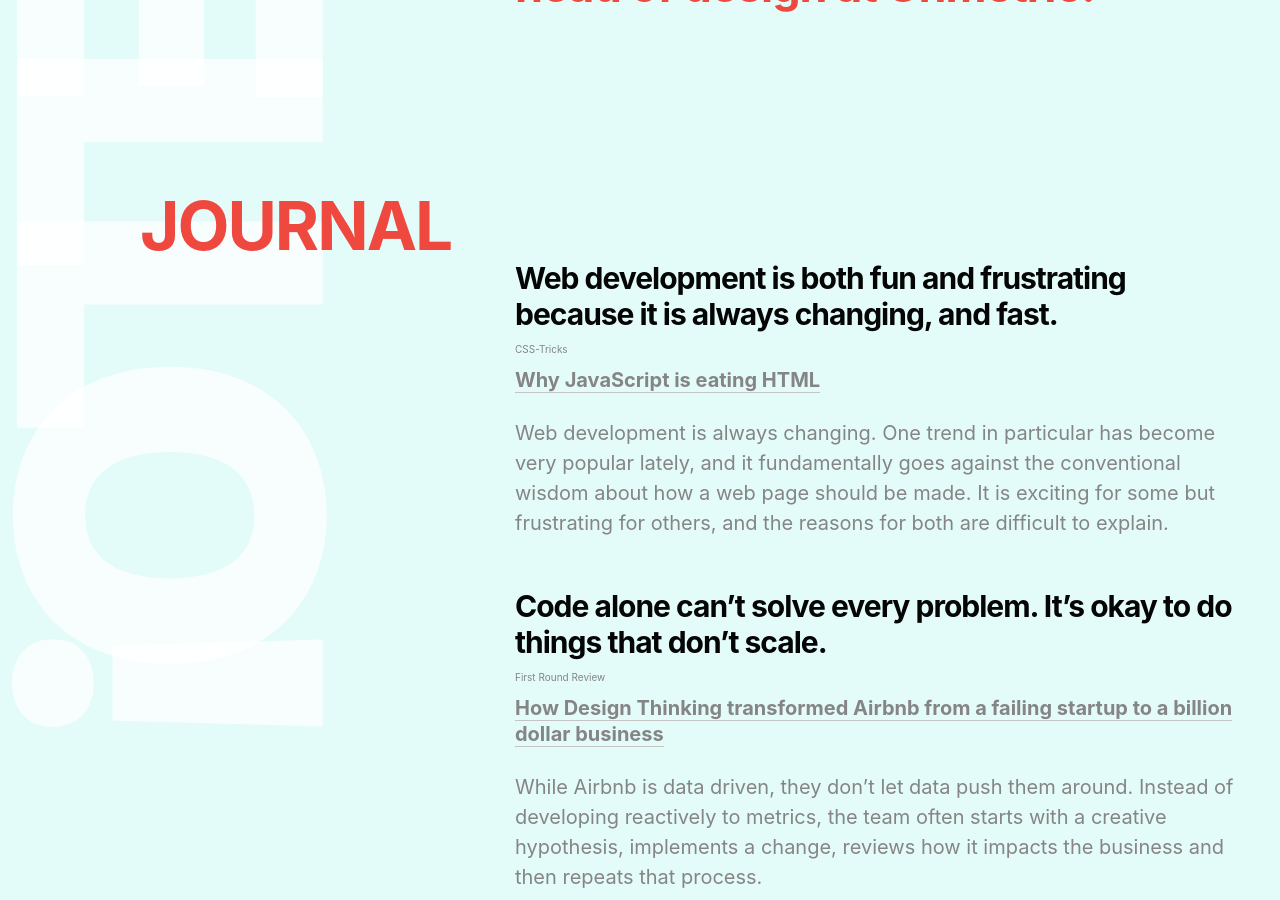
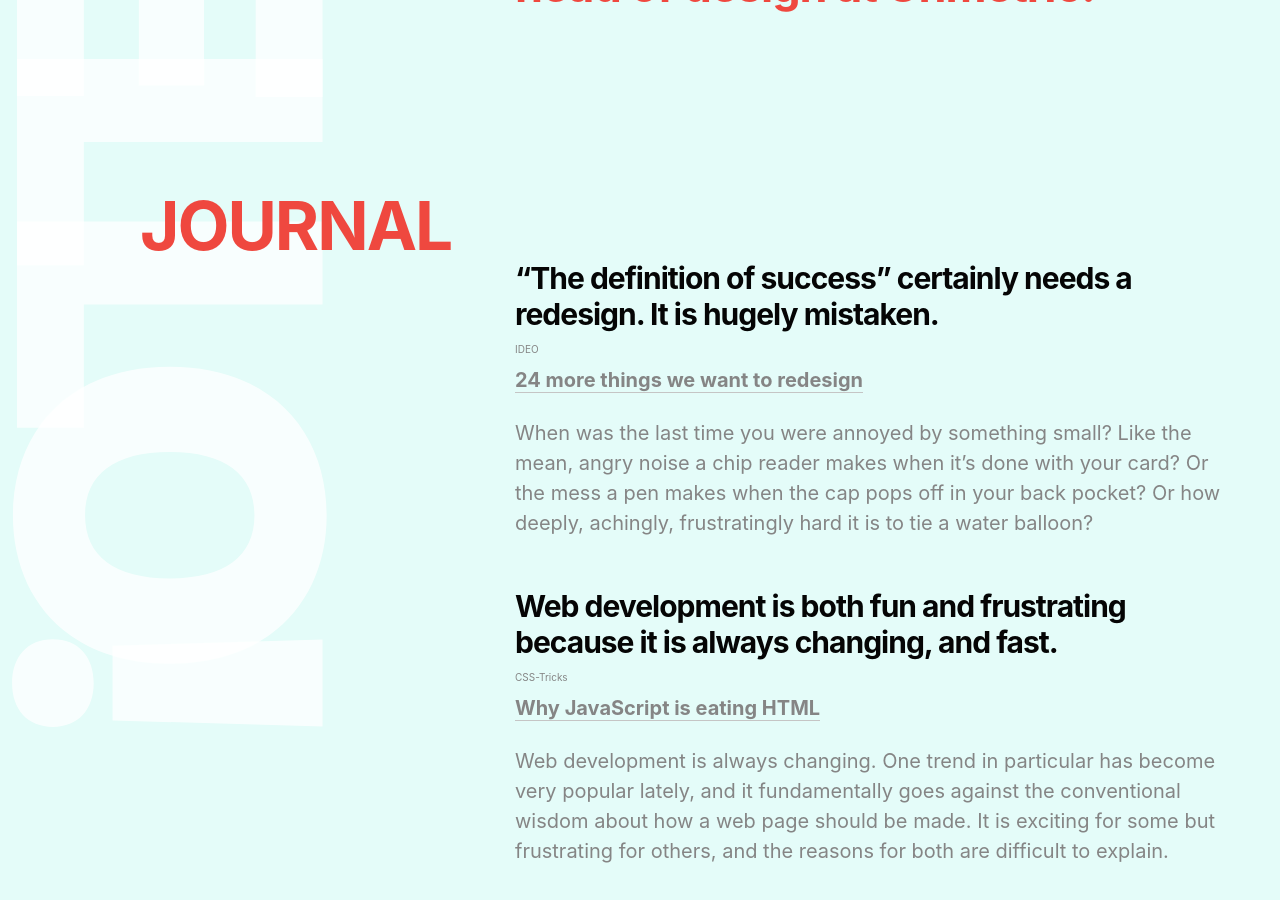
Before and after one commit to harjotgrewal/amrindersandhu, a Jekyll site: the page built from index-old.html, in a window 1280 px wide and 900 px high, scrolled down 483 px. Built offline with Jekyll 4.4.1, drawn with Linux system fonts in a browser that asks for light colours.

```diff
--- a/_data/entries.yml
+++ b/_data/entries.yml
@@ -1,5 +1,14 @@
 
 journal:
+
+- {
+	title: '“The definition of success” certainly needs a redesign. It is hugely mistaken.',
+	url: 'https://www.ideo.com/blog/24-more-things-we-want-to-redesign',
+	author: 'IDEO',
+	content-title: '24 more things we want to redesign',
+	content-copy: 'When was the last time you were annoyed by something small? Like the mean, angry noise a chip reader makes when it’s done with your card? Or the mess a pen makes when the cap pops off in your back pocket? Or how deeply, achingly, frustratingly hard it is to tie a water balloon?'
+}
+
 
 - {	title: 'Web development is both fun and frustrating because it is always changing, and fast.',
 	url: 'https://css-tricks.com/why-javascript-is-eating-html/',
```
Also changed, not shown: _data/awayback.yml (+5 -5 lines), 2 other files.
